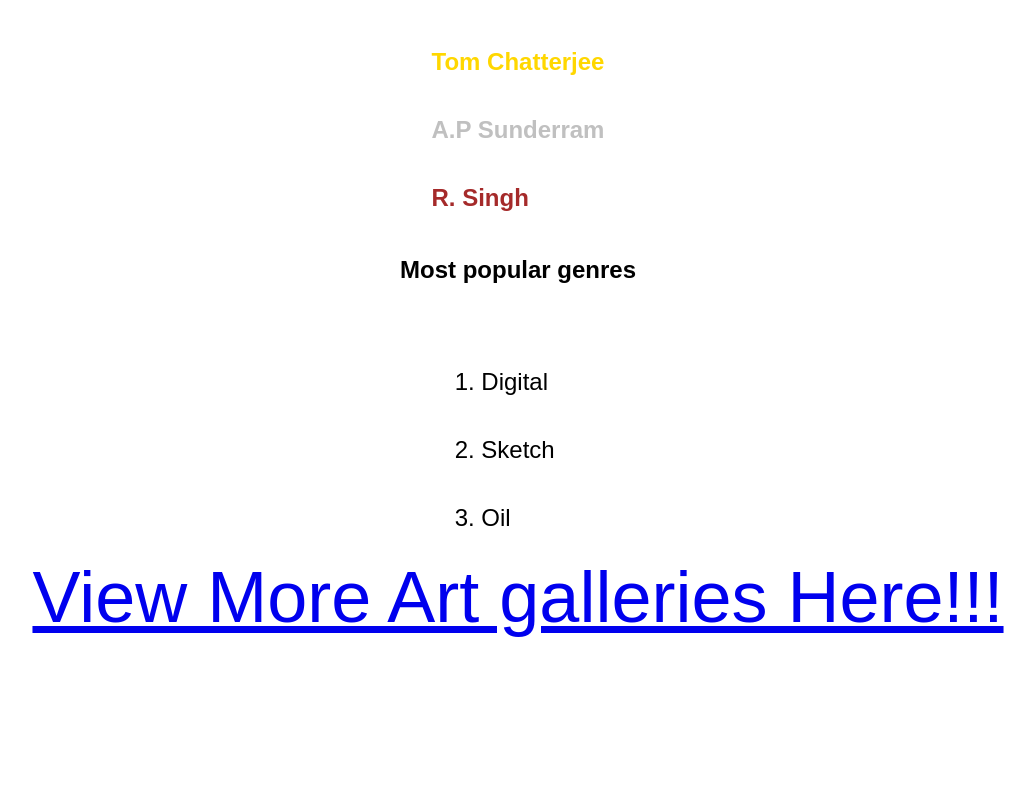
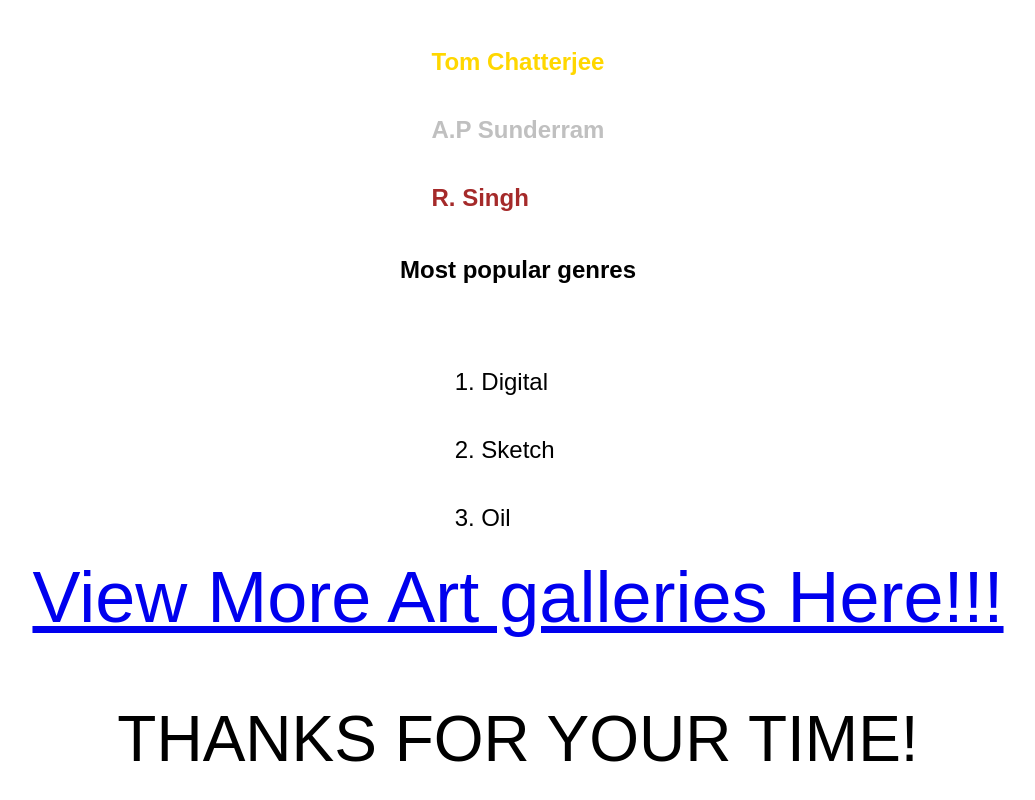
Before and after one commit to realishaanlohani/ca-wd, a plain HTML site: page index.html in a window 1280 px wide. Shown: the part 4962-5762 px from the top of the page, without its empty margins (122-1157 px from the left). Before the commit the page ends 5608 px from the top, so only its background shows below. Drawn offline with Linux system fonts and the light colour scheme.

Commit message:
final commit again

```diff
--- a/index.html
+++ b/index.html
@@ -131,6 +131,6 @@
     </ol>
     <!-- link with a class -->
     <a class="linkh" href="https://onlinegallery.art/en/" style="font-size: 9vh;">View More Art galleries Here!!!</a>
-
+    <p style="font-size: 8vh;">THANKS FOR YOUR TIME!</p>
 </body>
 </html>
```
Also changed, not shown: 1 other file.
